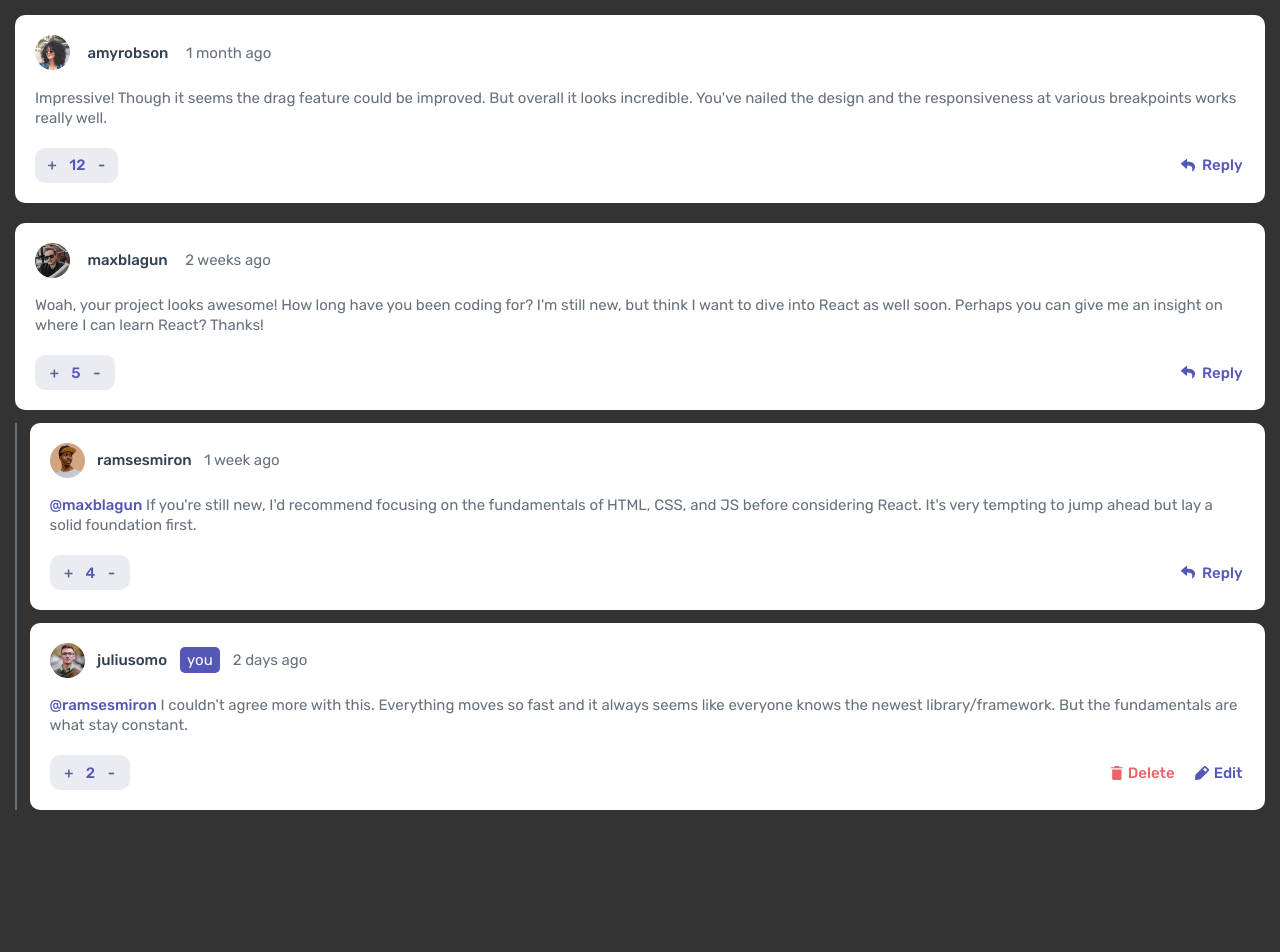
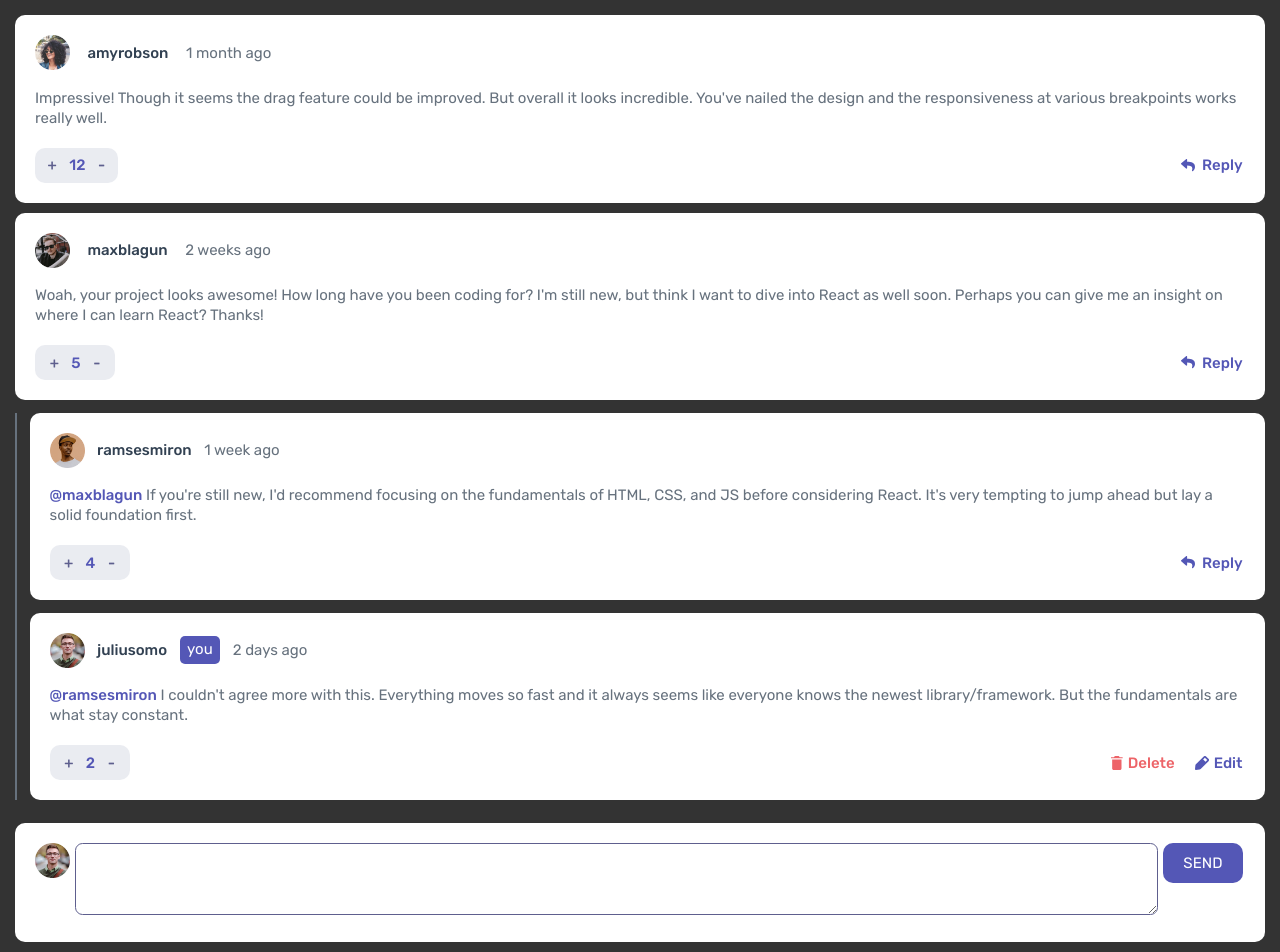
Before and after one commit to cendyz/interactive-comments-section-main, a Vue app: page / in a window 1280 px wide. Shown: the top 952 px of the page. Before the commit the page ends 838 px from the top, so only its background shows below. Built offline with nearby package versions, Linux system fonts and the light colour scheme.

Commit message:
big big big

```diff
--- a/src/App.vue
+++ b/src/App.vue
@@ -13,7 +13,6 @@ watchEffect(() => {
 	} else {
 		document.body.style.overflow = 'visible'
 	}
-
 })
 </script>
 
@@ -25,6 +24,7 @@ watchEffect(() => {
 		@passSecondIndex="secondIndex = $event" />
 	<div class="shadow" v-show="isOpen === true"></div>
 	<Teleport to="body">
+
 			<Modal
 				:isOpen="isOpen"
 				@closeModal="isOpen = $event"
@@ -32,6 +32,7 @@ watchEffect(() => {
 				:secondIndex="secondIndex"
 				@resetSecondIndex="secondIndex = $event"
 				@resetMainIndex="mainIndex = $event" />
+
 	</Teleport>
 </template>
 
@@ -77,4 +78,5 @@ body {
 .no-error-border {
 	border-color: blue;
 }
+
 </style>
--- /dev/null
+++ b/src/components/AddComment.vue
@@ -0,0 +1,53 @@
+<template>
+	<div
+		class="p-8 pr-9 rounded-2xl bg-white text-2xl flex items-start gap-x-2">
+		<img :src="avatar" alt="profile picture" class="block w-14" />
+		<textarea
+			v-model="updatedText"
+			:class="[
+				'w-full p-6 mb-3 border-light-grayish-blue border rounded-xl max-h-[9rem] min-h=[9rem] focus:border-1',
+				{ 'error-border': errorBorder },
+				{ 'no-error-border': updatedText.length > 0 },
+			]"></textarea>
+
+		<button
+			type="button"
+			@click="addComment"
+			class="py-4 px-8 text-white bg-moderate-blue uppercase rounded-2xl">
+			send
+		</button>
+	</div>
+</template>
+
+<script setup>
+import { ref, reactive } from 'vue'
+import avatar from '@/images/avatars/image-juliusomo.webp'
+import { data } from '@/data'
+import { nanoid } from 'nanoid'
+const updatedText = ref('')
+const errorBorder = ref(false)
+const newData = reactive({ data })
+
+const addComment = () => {
+	if (updatedText.value !== '') {
+		newData.data.comments.push({
+			id: nanoid(),
+			content: updatedText.value,
+            createdAt: 'Now',
+			score: 0,
+			user: {
+				image: {
+					webp: avatar,
+				},
+				username: 'juliusomo',
+			},
+			replies: [],
+		})
+
+		errorBorder.value = false
+        updatedText.value = ''
+	} else {
+		errorBorder.value = true
+	}
+}
+</script>
--- a/src/components/CommentBox/index.vue
+++ b/src/components/CommentBox/index.vue
@@ -7,14 +7,20 @@ import MainReply from '../MainReply.vue'
 import ReplyReply from '../ReplyReply.vue'
 import replyIcon from '@/images/icon-reply.svg'
 import ownAvatar from '@/images/avatars/image-juliusomo.webp'
+import AddComment from '../AddComment.vue'
+import deleteIcon from '@/images/icon-delete.svg'
+import editIcon from '@/images/icon-edit.svg'
 
 const commentsData = reactive({ data })
 const replyIndex = ref(null)
 const replyCommentIndex = ref(null)
 const textareaContent = ref('')
+const activeEditindex = ref(null)
+const updatedText = ref('')
 const errorBorder = ref(false)
 const passedMainIndex = ref(null)
 const passedSecondIndex = ref(null)
+const isEdit = ref(false)
 
 const emit = defineEmits([
 	'changeIsOpen',
@@ -30,9 +36,6 @@ const handleToggle = (
 ) => {
 	errorBorder.value = false
 	otherRef.value = null
-	if (actualRef.value === otherRef.value) {
-		replyIndex.value = null
-	}
 	actualRef.value = actualRef.value === index ? null : index
 }
 
@@ -44,6 +47,13 @@ const handleReply = (index: number) => {
 const handleCommentReply = (index: number) => {
 	textareaContent.value = ''
 	handleToggle(replyCommentIndex, replyIndex, index)
+}
+
+const handleEdit = (mainIndex: number) => {
+	textareaContent.value = commentsData.data.comments[mainIndex].content
+	updatedText.value = textareaContent.value
+	activeEditindex.value = mainIndex
+	isEdit.value = true
 }
 
 const addReply = (index: number, reply: string) => {
@@ -73,22 +83,34 @@ const addReply = (index: number, reply: string) => {
 	}
 }
 
-const formatTimeAgo = (timestamp: number) => {
-	const seconds = Math.floor((Date.now() - timestamp) / 1000)
-
-	if (seconds < 60) {
-		return `${seconds} seconds ago`
-	} else if (seconds < 3600) {
-		const minutes = Math.floor(seconds / 60)
-		return `${minutes} minutes ago`
-	} else if (seconds < 86400) {
-		const hours = Math.floor(seconds / 3600)
-		return `${hours} hours ago`
+const updateComment = (mainIndex: number) => {
+	if (updatedText.value !== '') {
+		commentsData.data.comments[mainIndex].content = updatedText.value
+		updatedText.value = ''
+		isEdit.value = false
+		errorBorder.value = false
+		activeEditindex.value = null
 	} else {
-		const days = Math.floor(seconds / 86400)
-		return `${days} days ago`
+		errorBorder.value = true
 	}
 }
+
+// const formatTimeAgo = (timestamp: number) => {
+// 	const seconds = Math.floor((Date.now() - timestamp) / 1000)
+
+// 	if (seconds < 60) {
+// 		return `${seconds} seconds ago`
+// 	} else if (seconds < 3600) {
+// 		const minutes = Math.floor(seconds / 60)
+// 		return `${minutes} minutes ago`
+// 	} else if (seconds < 86400) {
+// 		const hours = Math.floor(seconds / 3600)
+// 		return `${hours} hours ago`
+// 	} else {
+// 		const days = Math.floor(seconds / 86400)
+// 		return `${days} days ago`
+// 	}
+// }
 
 const replyToMain = (mainIndex: number) => {
 	const reply = data.comments[mainIndex].user.username
@@ -137,14 +159,14 @@ const handleReplyVote = (
 const openModal = (mainIndex: number, secondIndex: number) => {
 	emit('changeIsOpen', true)
 	passedMainIndex.value = mainIndex
-	passedSecondIndex.value = secondIndex
+	passedSecondIndex.value = secondIndex || null
 	emit('passMainIndex', passedMainIndex.value)
 	emit('passSecondIndex', passedSecondIndex.value)
 }
 </script>
 
 <template>
-	<section class="grid gap-y-8 p-6">
+	<section class="grid gap-y-4 p-6">
 		<div
 			v-for="(cbValue, cbIndex) in commentsData.data.comments"
 			:key="cbValue.id">
@@ -157,9 +179,22 @@ const openModal = (mainIndex: number, secondIndex: number) => {
 					<p class="text-dark-blue font-bold">
 						{{ cbValue.user.username }}
 					</p>
+					<p
+						v-show="cbValue.user.username === 'juliusomo'"
+						class="px-3 pt-1 pb-[5px] text-white bg-moderate-blue text-2xl rounded-lg">
+						you
+					</p>
 					<p class="text-grayish-blue">{{ cbValue.createdAt }}</p>
 				</div>
-				<p class="text-grayish-blue mb-8">
+				<textarea
+					v-if="isEdit && cbIndex === activeEditindex"
+					v-model="updatedText"
+					:class="[
+						'w-full p-6 mb-3 border-b-light-grayish-blue border rounded-xl max-h-[9rem] min-h=[9rem] outline-none focus:border-dark-blue focus:border-2',
+						{ 'error-border': errorBorder },
+						{ 'no-error-border': updatedText.length > 0 },
+					]"></textarea>
+				<p v-else class="text-grayish-blue mb-8">
 					{{ cbValue.content }}
 				</p>
 				<div class="flex items-center justify-between">
@@ -180,6 +215,7 @@ const openModal = (mainIndex: number, secondIndex: number) => {
 						</button>
 					</div>
 					<button
+						v-if="cbValue.user.username !== 'juliusomo'"
 						class="flex items-center gap-x-3"
 						type="button"
 						@click="handleReply(cbIndex)">
@@ -188,6 +224,38 @@ const openModal = (mainIndex: number, secondIndex: number) => {
 							>Reply</span
 						>
 					</button>
+					<div
+						class="flex gap-x-8"
+						v-show="cbValue.user.username === 'juliusomo'">
+						<button
+							class="flex items-center"
+							type="button"
+							@click="openModal(cbIndex, null)">
+							<img :src="deleteIcon" alt="trash icon" />
+							<span class="ml-2 font-bold text-soft-red">Delete</span>
+						</button>
+						<button
+							class="flex items-center"
+							type="button"
+							v-if="cbIndex !== activeEditindex">
+							<img :src="editIcon" alt="arrow icon" />
+							<span
+								class="ml-2 font-bold text-moderate-blue"
+								@click="handleEdit(cbIndex)"
+								>Edit</span
+							>
+						</button>
+						<button
+							v-else-if="cbIndex === activeEditindex"
+							class="flex items-center gap-x-3"
+							type="button"
+							@click="updateComment(cbIndex)">
+							<img :src="replyIcon" alt="reply icon" />
+							<span class="text-2xl text-moderate-blue font-bold"
+								>Update</span
+							>
+						</button>
+					</div>
 				</div>
 			</div>
 
@@ -212,7 +280,6 @@ const openModal = (mainIndex: number, secondIndex: number) => {
 							:secondIndex="rpIndex"
 							:mainIndex="cbIndex"
 							:handleReplyVote="handleReplyVote"
-							:replyCommentIndex="replyCommentIndex"
 							:handleCommentReply="handleCommentReply"
 							:openModal="openModal" />
 
@@ -228,5 +295,6 @@ const openModal = (mainIndex: number, secondIndex: number) => {
 				</div>
 			</div>
 		</div>
+		<AddComment />
 	</section>
 </template>
--- a/src/components/MainReply.vue
+++ b/src/components/MainReply.vue
@@ -18,6 +18,7 @@ const props = defineProps({
 	handleCommentReply: Function,
 	openModal: Function,
 })
+
 
 const handleReplyVote = (
 	secIndex: number,
@@ -69,7 +70,7 @@ const updateComment = (mainIndex: number, secondIndex: number) => {
 			</p>
 			<p
 				v-show="props.secondValue.user.username === 'juliusomo'"
-				class="px-3 pt-1 pb-[3px] text-white bg-moderate-blue text-2xl rounded-lg">
+				class="px-3 pt-1 pb-[5px] text-white bg-moderate-blue text-2xl rounded-lg">
 				you
 			</p>
 			<p class="text-grayish-blue">{{ props.secondValue.createdAt }}</p>
--- a/src/components/Modal/index.vue
+++ b/src/components/Modal/index.vue
@@ -19,10 +19,14 @@ const closeModal = () => {
 }
 
 const deleteComment = () => {
-	newData.data.comments[props.mainIndex].replies.splice(
-		props.secondIndex,
-		1
-	)
+	if (props.secondIndex === null) {
+		newData.data.comments.splice(props.mainIndex, 1)
+	} else {
+		newData.data.comments[props.mainIndex].replies.splice(
+			props.secondIndex,
+			1
+		)
+	}
 	emit('closeModal', false)
 	emit('resetMainIndex', null)
 	emit('resetSecondIndex', null)
--- a/tailwind.config.js
+++ b/tailwind.config.js
@@ -2,7 +2,7 @@
 export default {
 	content: ['./index.html', './src/**/*.{vue,js,ts,jsx,tsx}'],
 	theme: {
-		extend: {},
+		extend: {
 			colors: {
 				'light-gray': 'hsl(223, 19%, 93%)',
 				white: 'hsl(0, 0%, 100%)',
@@ -14,10 +14,12 @@ export default {
 				'grayish-blue': 'hsl(211, 10%, 45%)',
 				'very-light-gray': 'hsl(228, 33%, 97%)',
 			},
+		},
+
 		fontWeight: {
 			thin: '400',
 			bold: '500',
-			bolder: '700'
+			bolder: '700',
 		},
 	},
 	plugins: [],
```
Lines whose indentation alone changed are shown as unchanged.
